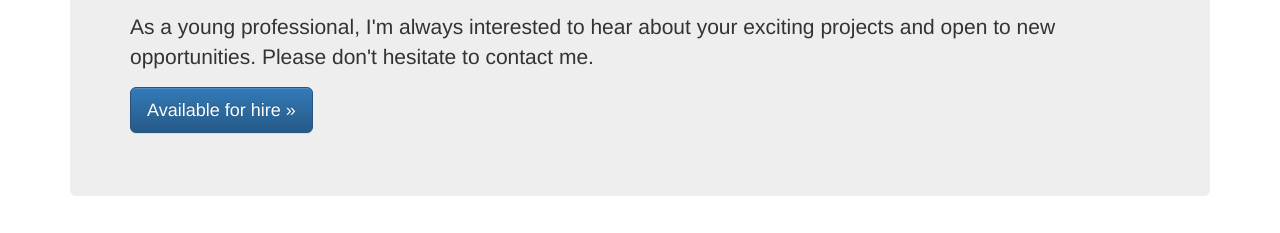
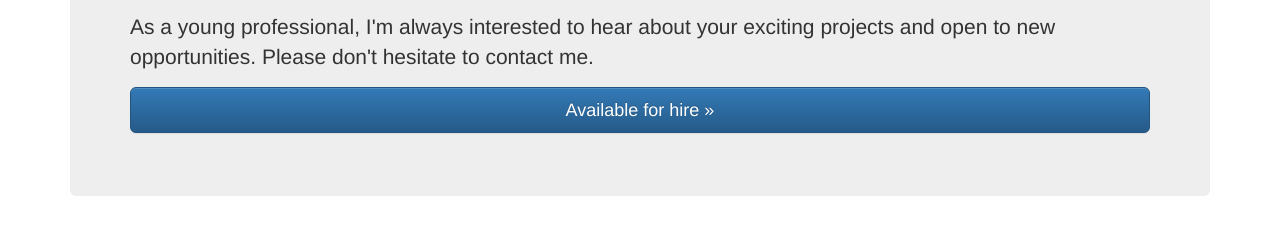
Before and after one commit to loganwuu/jumbotron, a plain HTML site: page index.html in a window 1280 px wide. Shown: the part 250-483 px from the top of the page. Drawn offline with nearby package versions, Linux system fonts and the light colour scheme.

Commit message:
Update index.html

```diff
--- a/index.html
+++ b/index.html
@@ -82,8 +82,8 @@
                     <p>As a young professional, I'm always interested to hear about your exciting projects and open to new opportunities. Please don't hesitate to contact me.</p>
                 </div>
                 <p>
-                    <a class="btn btn-lg btn-primary hidden-md animated fadeInUp" href="mailto:yik2@pdx.edu" role="button">Available for hire &raquo;</a>
-                    <a class="btn btn-md btn-primary visible-md-block animated fadeInUp" href="mailto:yik2@pdx.edu" role="button">Available for hire &raquo;</a>
+                    <a class="btn btn-lg btn-primary hidden-lg animated fadeInUp" href="mailto:yik2@pdx.edu" role="button">Available for hire &raquo;</a>
+                    <a class="btn btn-lg btn-primary visible-lg-block animated fadeInUp" href="mailto:yik2@pdx.edu" role="button">Available for hire &raquo;</a>
                 </p>
             </div>
 
```
